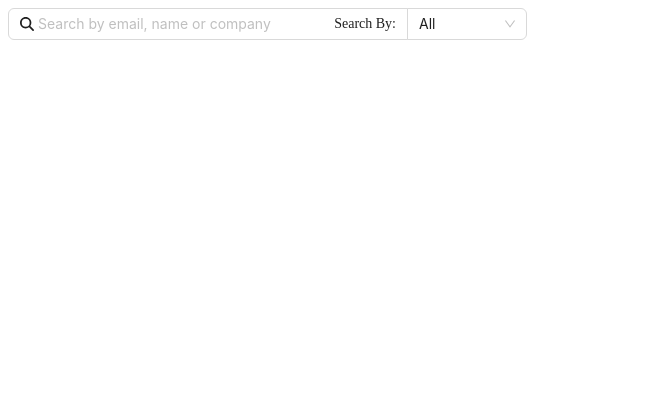
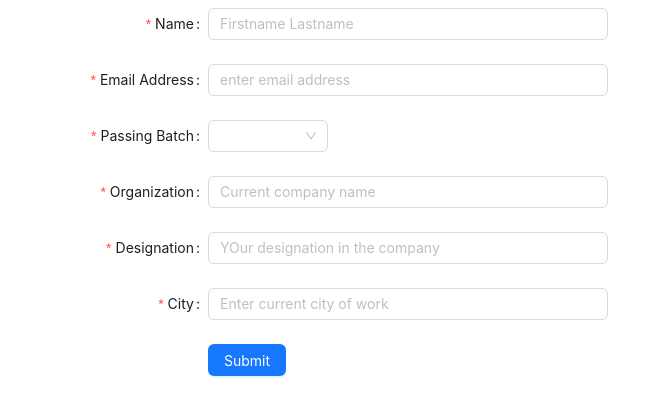
Before and after one commit to jenish064/ddu_alumni, a React (Create React App) app: page / in a window 1280 px wide. Shown: the top 416 px of the page, without its empty margins (0-663 px from the left). Built offline with nearby package versions, Linux system fonts and the light colour scheme.

Commit message:
added Registration comp

```diff
--- a/src/AlumSearchBox.js
+++ b/src/AlumSearchBox.js
@@ -2,7 +2,10 @@ import React, { useState } from "react";
 // import { useMount } from "react-use";
 import { Input, Select, Space, Card } from "antd";
 import { FontAwesomeIcon } from "@fortawesome/react-fontawesome";
-import { faMagnifyingGlass } from "@fortawesome/free-solid-svg-icons";
+import {
+  faMagnifyingGlass,
+  faCircleXmark,
+} from "@fortawesome/free-solid-svg-icons";
 
 const searchFilter = [
   {
@@ -108,7 +111,9 @@ export default function AlumSearchBox() {
     setState({
       ...state,
       searchFilter: filter,
-      filteredList: filterSearchList(state.searchInput, filter),
+      filteredList: state.searchInput
+        ? filterSearchList(state.searchInput, filter)
+        : [],
     });
     // search function (state.searchInput, filter)
   };
@@ -133,7 +138,8 @@ export default function AlumSearchBox() {
       </Space.Compact>
 
       <Space direction="vertical" size={16}>
-        {state.filteredList.map((card) => {
+        {state.searchInput.length > 0 && state.filteredList.length > 0 ? (
+          state.filteredList.map((card) => {
             return (
               <Card title={card.name} style={{ width: 300 }}>
                 <p>organization: {card.organization}</p>
@@ -141,7 +147,12 @@ export default function AlumSearchBox() {
                 <p>email: {card.email}</p>
               </Card>
             );
-        })}
+          })
+        ) : state.searchInput.length > 0 && state.filteredList.length === 0 ? (
+          <FontAwesomeIcon icon={faCircleXmark} />
+        ) : (
+          ""
+        )}
       </Space>
     </div>
   );
--- a/src/App.js
+++ b/src/App.js
@@ -1,8 +1,10 @@
 import AlumSearchBox from "./AlumSearchBox";
+import Registration from "./Registration";
 function App() {
   return (
     <div>
-      <AlumSearchBox />
+      <Registration />
+      {/* <AlumSearchBox /> */}
     </div>
   );
 }
--- a/src/Registration.js
+++ b/src/Registration.js
@@ -0,0 +1,162 @@
+import React, { useState } from "react";
+import { Button, Form, Input, Select } from "antd";
+
+let batchYears = [];
+
+const latestBatch =
+  new Date().getMonth() >= 4
+    ? new Date().getFullYear()
+    : new Date().getFullYear() - 1;
+
+for (let index = 1989; index <= latestBatch; index++) {
+  const tempYear = { value: index, label: index };
+  batchYears.push(tempYear);
+}
+
+export default function Registration() {
+  const [state, setState] = useState({
+    name: "",
+    email: "",
+    batch: null,
+    organization: "",
+    designation: "",
+    city: "",
+  });
+
+  const resetForm = () => {
+    setState({
+      name: "",
+      email: "",
+      batch: null,
+      organization: "",
+      designation: "",
+      city: "",
+    });
+  };
+
+  const validateEmail = (email) => {
+    return (
+      /^[A-Z0-9._%+-]+@[A-Z0-9.-]+\.[A-Z]{2,4}$/i.test(email) &&
+      email !== null &&
+      email !== ""
+    );
+  };
+
+  const handleSubmit = () => {
+    // make post request
+    console.log("success!!!::", state.email);
+    resetForm();
+  };
+
+  return (
+    <div>
+      <Form
+        name="basic"
+        labelCol={{ span: 8 }}
+        wrapperCol={{ span: 16 }}
+        style={{ maxWidth: 600 }}
+        initialValues={{ remember: true }}
+        autoComplete="off"
+        onFinish={handleSubmit}
+      >
+        <Form.Item
+          label="Name"
+          name="name"
+          rules={[{ required: true, message: "Please input your name!" }]}
+        >
+          <Input
+            placeholder="Firstname Lastname"
+            onChange={(e) => setState({ ...state, name: e.target.value })}
+          />
+        </Form.Item>
+
+        <Form.Item
+          label="Email Address"
+          name="email"
+          rules={[
+            {
+              required: true,
+              message: "Please input your Email Address!",
+              validator: validateEmail(),
+            },
+          ]}
+        >
+          <Input
+            placeholder="enter email address"
+            onChange={(e) => {
+              setState({ ...state, email: e.target.value });
+            }}
+          />
+        </Form.Item>
+
+        <Form.Item
+          label="Passing Batch"
+          name="batch"
+          rules={[{ required: true, message: "Please input your Batch year!" }]}
+        >
+          <Select
+            style={{ width: 120 }}
+            onChange={(e) => setState({ ...state, batch: e })}
+            options={batchYears}
+          />
+        </Form.Item>
+
+        <Form.Item
+          label="Organization"
+          name="organization"
+          rules={[
+            {
+              required: true,
+              message: "Please input your Organization/Company name!",
+            },
+          ]}
+        >
+          <Input
+            placeholder="Current company name"
+            onChange={(e) =>
+              setState({ ...state, organization: e.target.value })
+            }
+          />
+        </Form.Item>
+
+        <Form.Item
+          label="Designation"
+          name="designation"
+          rules={[
+            {
+              required: true,
+              message:
+                "Please input your DEsignation in the respective organization!",
+            },
+          ]}
+        >
+          <Input
+            placeholder="YOur designation in the company"
+            onChange={(e) =>
+              setState({ ...state, designation: e.target.value })
+            }
+          />
+        </Form.Item>
+
+        <Form.Item
+          label="City"
+          name="city"
+          rules={[
+            { required: true, message: "Please input your Current city!" },
+          ]}
+        >
+          <Input
+            placeholder="Enter current city of work"
+            onChange={(e) => setState({ ...state, city: e.target.value })}
+          />
+        </Form.Item>
+
+        <Form.Item wrapperCol={{ offset: 8, span: 16 }}>
+          <Button type="primary" htmlType="submit">
+            Submit
+          </Button>
+        </Form.Item>
+      </Form>
+    </div>
+  );
+}
```
Lines whose indentation alone changed are shown as unchanged.
